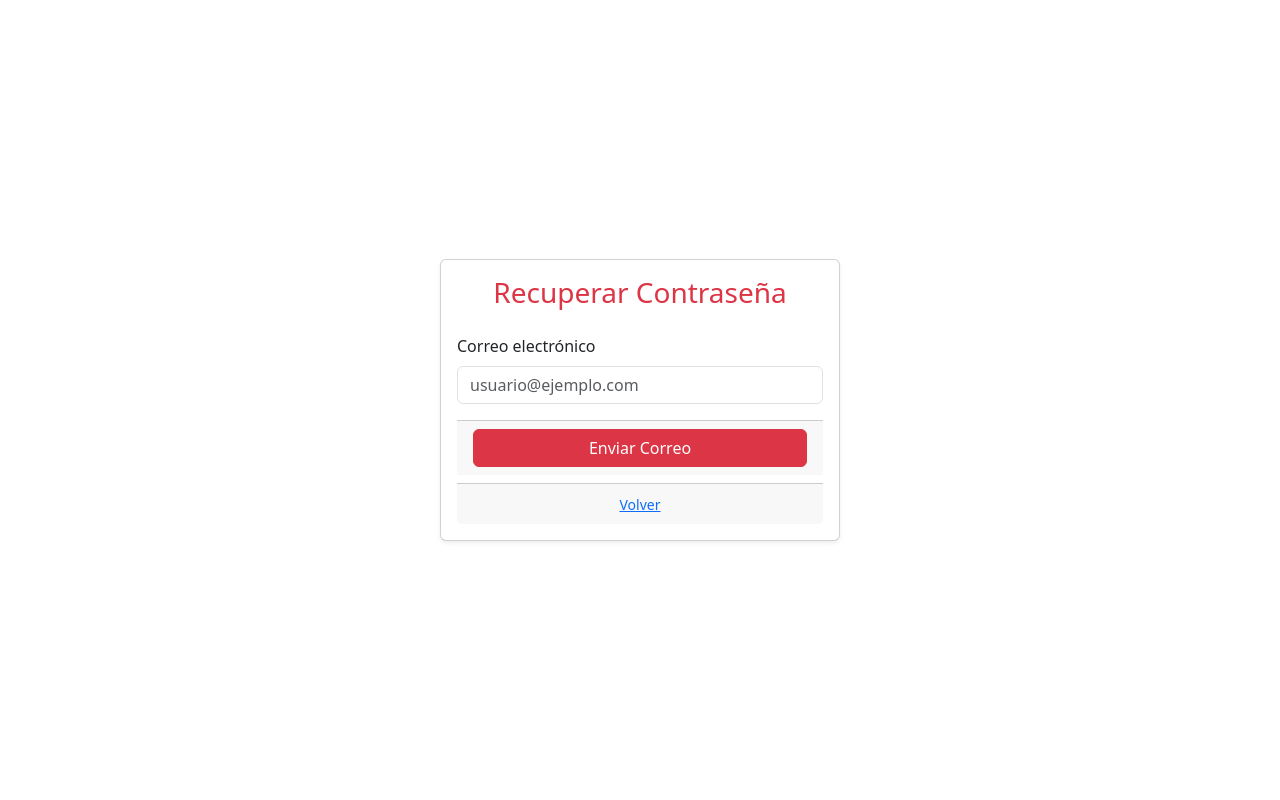
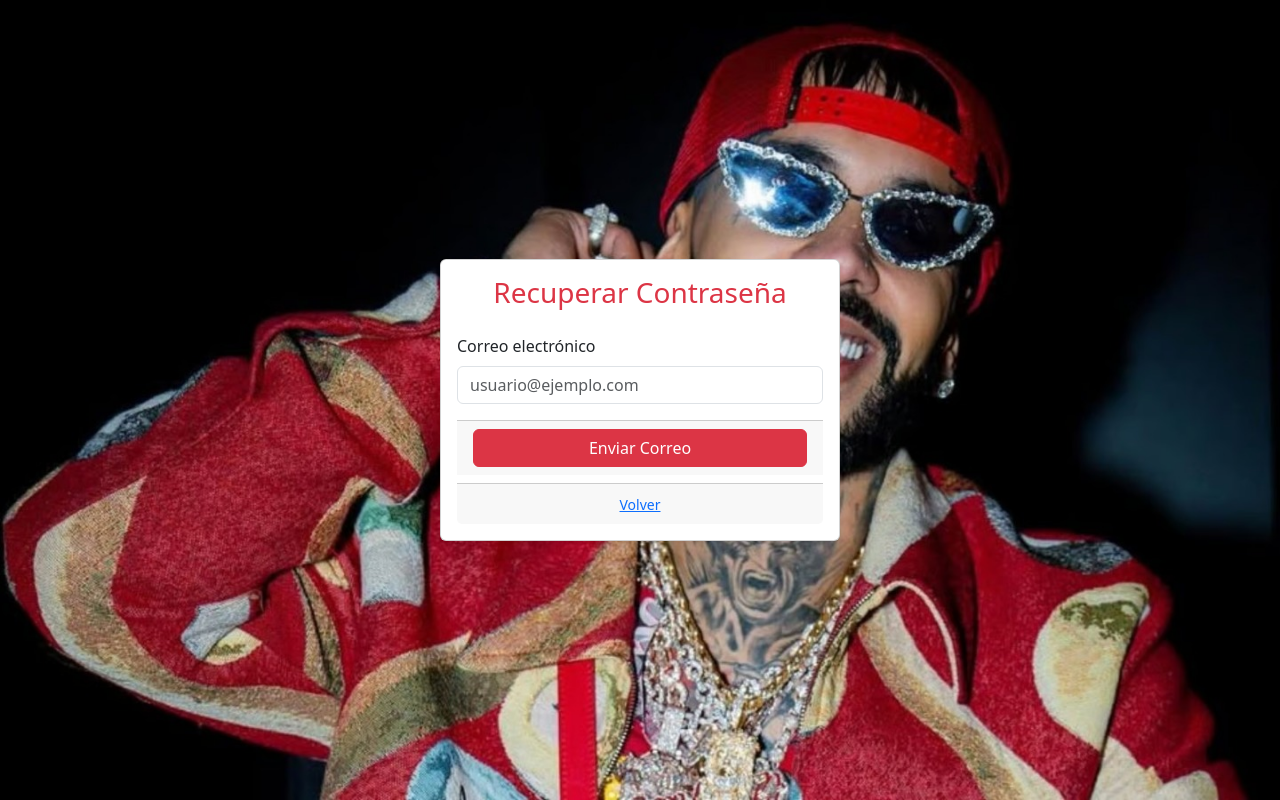
Before and after one commit to WIMI773/ProyectoReact, a React (Create React App) app: page /Recuperar in a window 1280 px wide. Built offline with nearby package versions, Linux system fonts and the light colour scheme.

Commit message:
ProyectoSLA

```diff
--- a/src/Pages/LoginPage/LoginPage.js
+++ b/src/Pages/LoginPage/LoginPage.js
@@ -107,13 +107,13 @@ function LoginPage() {
           </div>
 
           <div className="card-footer text-center mt-3">
-            <small className="text-danger">
+            <small className="text" style={{color: 'white'}}>
               ¿Olvidaste tu contraseña? <a href="/Recuperar">Reestablece</a>
             </small>
           </div>
 
           <div className="card-footer text-center mt-2">
-            <small className="text-danger">
+            <small className="text" style={{color: 'white'}}>
               ¿No tienes cuenta? <a href="/Registrar">Regístrate</a>
             </small>
           </div>
--- /dev/null
+++ b/src/Pages/Recuperar/Recuperar.css
@@ -0,0 +1,13 @@
+body, html {
+  height: 100%;
+  margin: 0;
+  padding: 0;
+}
+
+.background-recuperar {
+  background-image: url('./../../images/anuelAA.jpeg'); /* Reemplaza con la ruta real */
+  background-size: cover;
+  background-position: center;
+  background-repeat: no-repeat;
+  height: 100vh;
+}
--- a/src/Pages/Recuperar/Recuperar.js
+++ b/src/Pages/Recuperar/Recuperar.js
@@ -1,4 +1,5 @@
 import React from 'react';
+import './Recuperar.css'
 
 
 function Recuperar() {
@@ -10,8 +11,7 @@ function Recuperar() {
 
   return (
 
-    <div className="container vh-100 d-flex justify-content-center align-items-center ">
-      <div className="card shadow-sm" style={{ maxWidth: "400px", width: "100%" }}>
+<div className="background-recuperar d-flex justify-content-center align-items-center vh-100">      <div className="card shadow-sm" style={{ maxWidth: "400px", width: "100%" }}>
         <div className="card-body">
           <h3 className="card-title text-center mb-4 text-danger">Recuperar Contraseña</h3>
           <form onSubmit={handleSubmit}>
```
